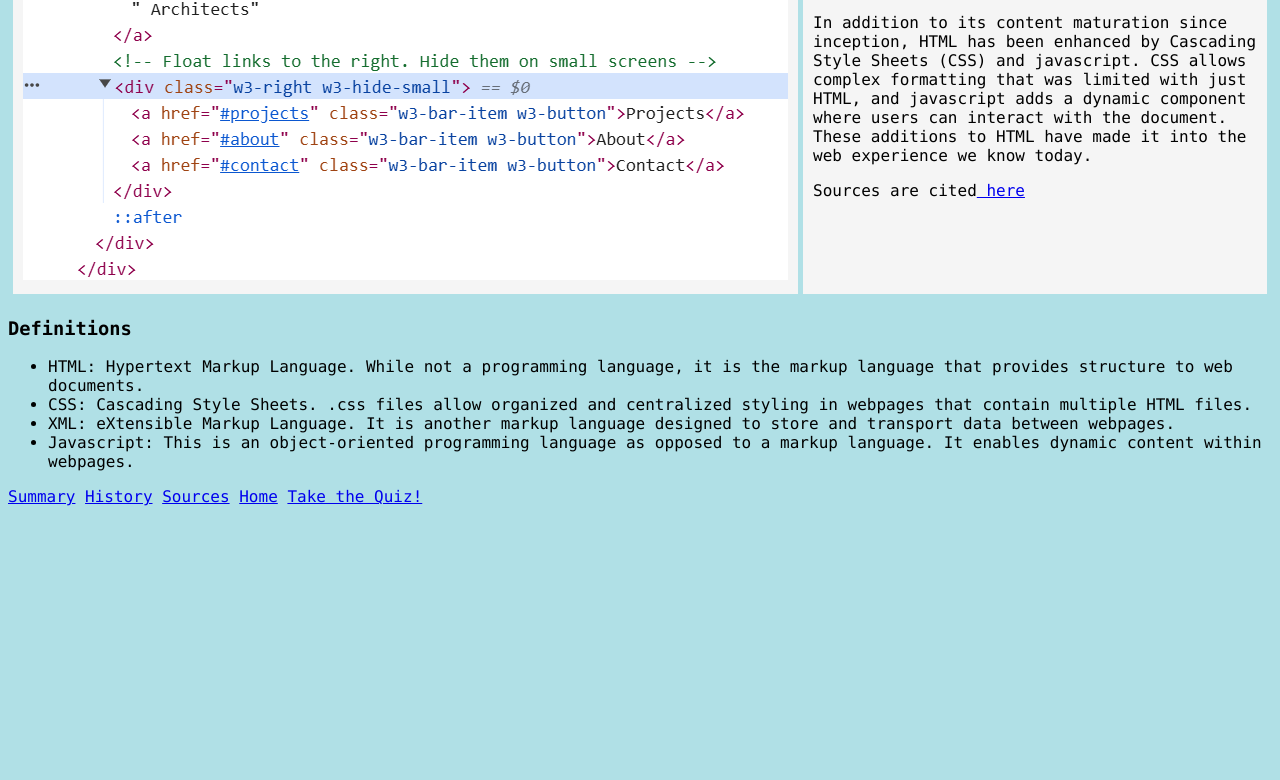
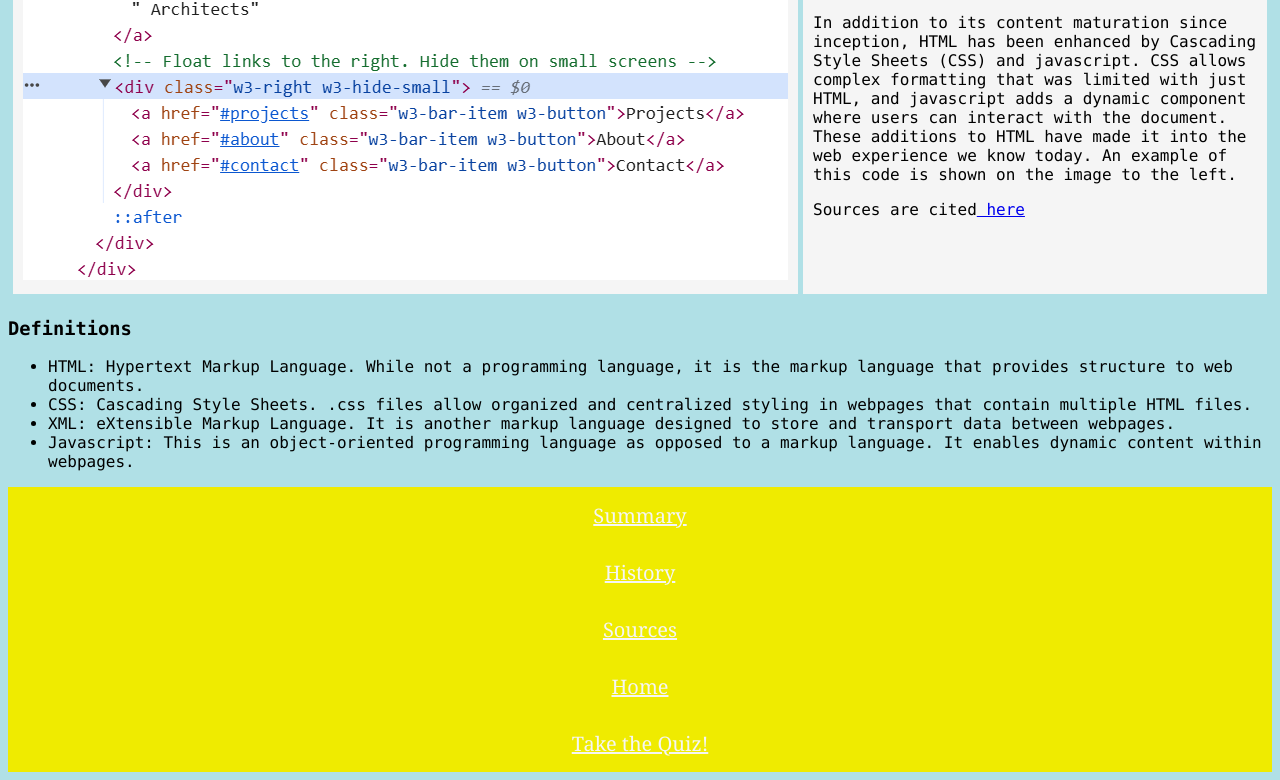
Before and after one commit to sdlarson12/IT3203_Web_Development_SDL, a plain HTML site: page summary.html in a window 1280 px wide. Shown: the part 519-1299 px from the top of the page. Before the commit the page ends 1033 px from the top, so only its background shows below. Drawn offline with Linux system fonts and the light colour scheme.

Commit message:
Update summary.html

```diff
--- a/summary.html
+++ b/summary.html
@@ -22,7 +22,7 @@
                 <div></div>
                 <p id = "p">In addition to its content maturation since inception, HTML has been enhanced by Cascading Style Sheets (CSS) and javascript.
                     CSS allows complex formatting that was limited with just HTML, and javascript adds a dynamic component where users can interact with the document.
-                    These additions to HTML have made it into the web experience we know today.
+                    These additions to HTML have made it into the web experience we know today. An example of this code is shown on the image to the left.
                 </p>
                 <div></div>
                 <p id = "p">Sources are cited<a href="sources.html"> here</a> </p>
@@ -39,10 +39,10 @@
             </ul>
         </div>
         <!--Page navigation-->
-        <a id = "links" href = "summary.html">Summary</a>
-        <a id = "links" href = "history.html">History</a>
-        <a id = "links" href = "sources.html">Sources</a>
-        <a id = "links" href = "https://sdlarson12.github.io/IT3203_Web_Development_SDL/">Home</a>
-        <a id = "links" href = "quiz.html">Take the Quiz!</a>
+        <a class = "links" href = "summary.html">Summary</a>
+        <a class = "links" href = "history.html">History</a>
+        <a class = "links" href = "sources.html">Sources</a>
+        <a class = "links" href = "https://sdlarson12.github.io/IT3203_Web_Development_SDL/">Home</a>
+        <a class = "links" href = "quiz.html">Take the Quiz!</a>
     </body>
 </html>
```
